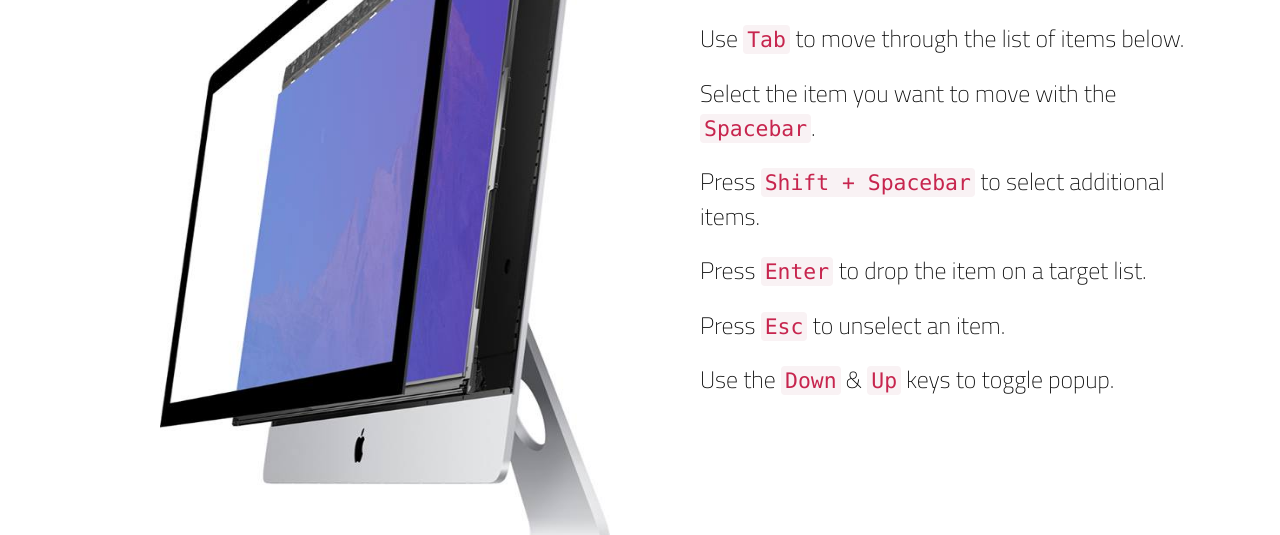
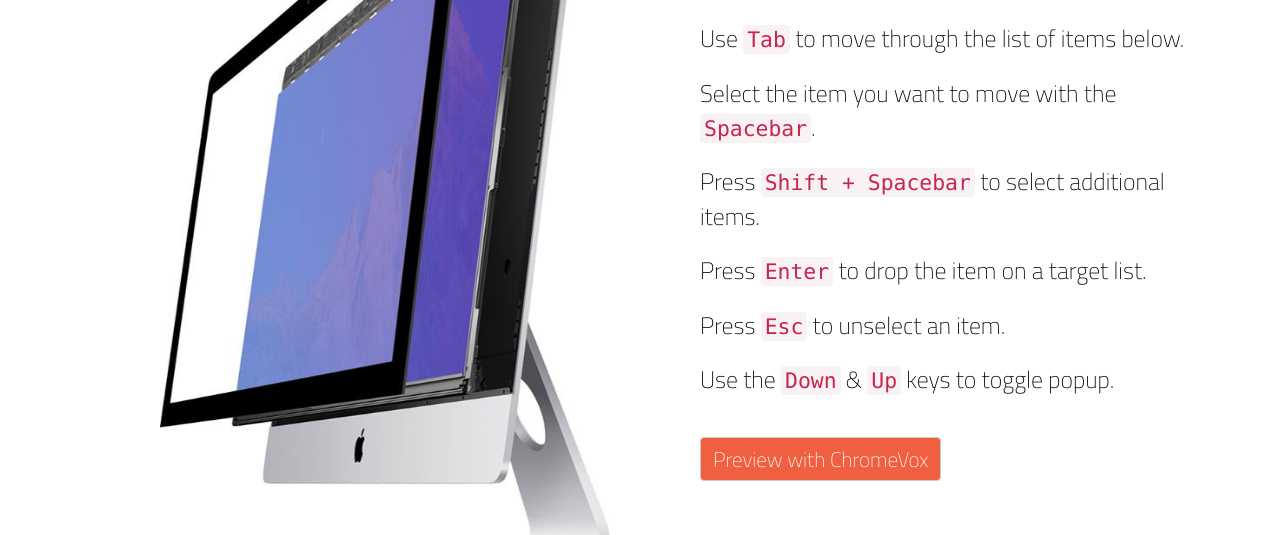
Before and after one commit to ASTPMeetup/accessible_learning_module_2.0, a plain HTML site: page index.html in a window 1280 px wide. Shown: the part 281-816 px from the top of the page. Drawn offline with Linux system fonts and the light colour scheme.

Commit message:
added chromevox preview option

```diff
--- a/css/style.css
+++ b/css/style.css
@@ -205,3 +205,9 @@ body, html {
 	font-size: 30px;
 	list-style: none;
 }
+#download {
+	color: #fff;
+	background: #F05F40;
+	margin: 10px;
+	font-size: 1.5em;
+}
--- a/index.html
+++ b/index.html
@@ -28,6 +28,8 @@
 				<li class="instructionsLi">Press <code>Enter</code> to drop the item on a target list.</li>
 				<li class="instructionsLi">Press <code>Esc</code> to unselect an item.</li>
 				<li class="instructionsLi">Use the <code>Down</code> &#38; <code>Up</code> keys to toggle popup.</li>
+				<br>
+				<a href="https://chrome.google.com/webstore/detail/chromevox/kgejglhpjiefppelpmljglcjbhoiplfn?hl=en" role="presentation" class="btn btn-default" id="download" target="_blank">Preview with ChromeVox</a>
 			</div>
 		</div>
 	</div>
```
